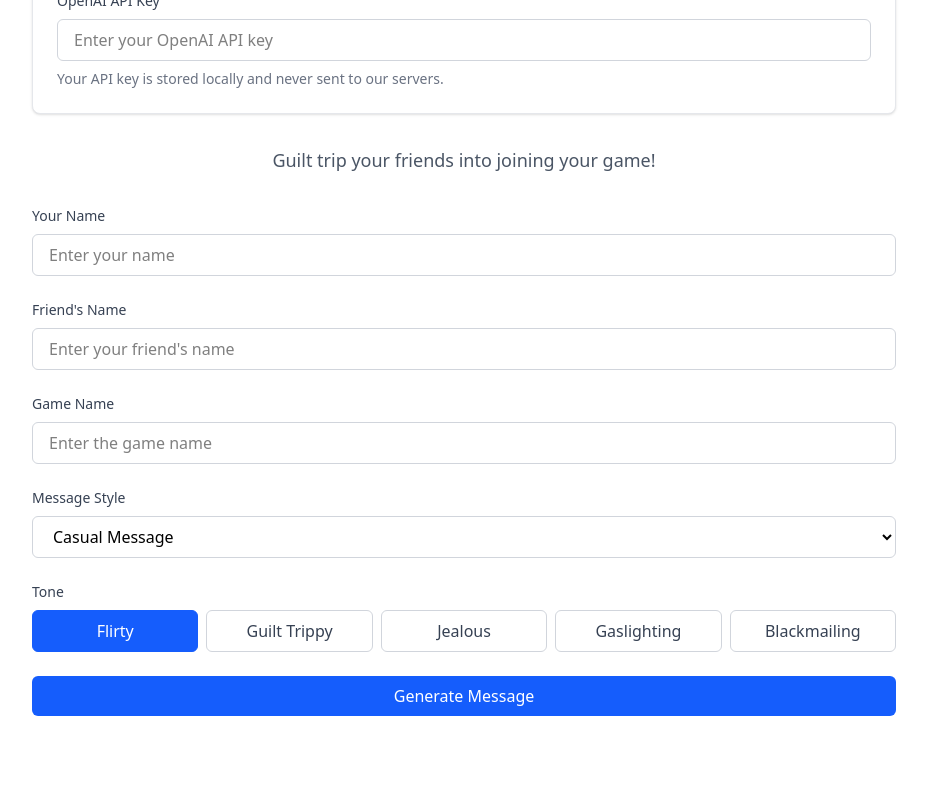
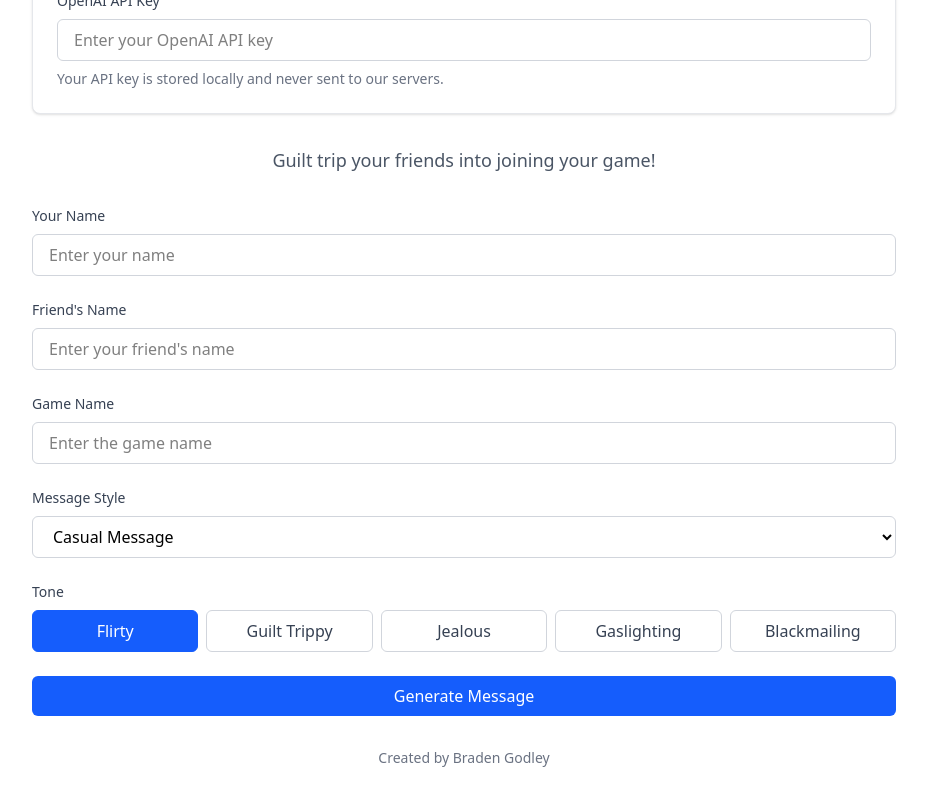
Before and after one commit to braden-godley/hop-on-bro, a React (Vite) app: page / in a window 1280 px wide. Shown: the part 186-986 px from the top of the page, without its empty margins (176-1103 px from the left). Before the commit the page ends 934 px from the top, so only its background shows below. Built offline with nearby package versions, Linux system fonts and the light colour scheme.

Commit message:
add credit

```diff
--- a/src/App.jsx
+++ b/src/App.jsx
@@ -176,6 +176,10 @@
         onCopy={copyToClipboard}
         copySuccess={copySuccess}
       />
+
+      <div className="mt-8 text-center text-gray-500 text-sm">
+        Created by Braden Godley
+      </div>
     </div>
   )
 }
```
